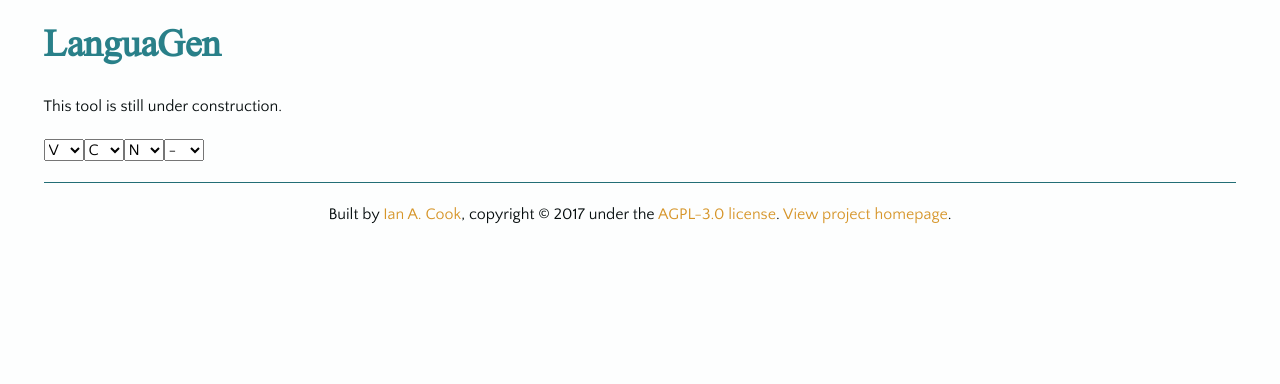
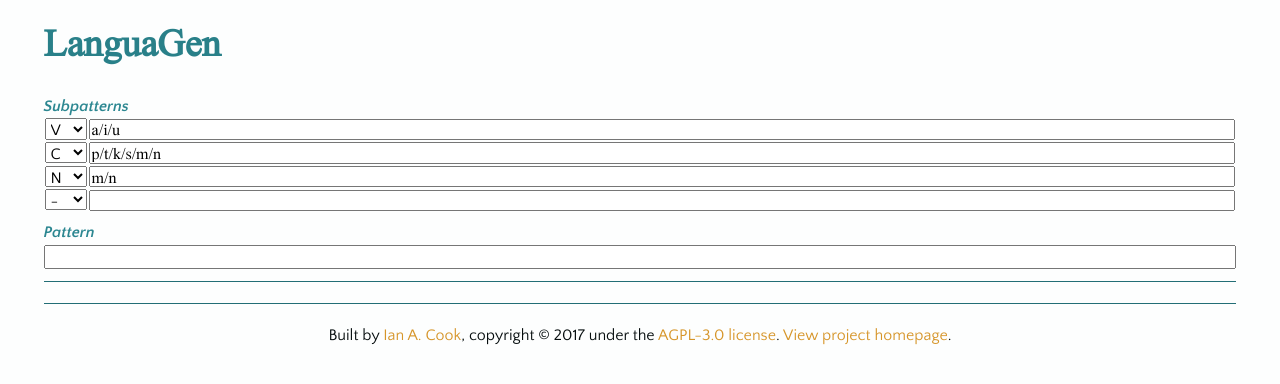
Before and after one commit to Susurrus-LLC/langua, a PHP site: page /gen in a window 1280 px wide. Shown: the part 161-545 px from the top of the page. Run offline with PHP 8.4, Linux system fonts and the light colour scheme; some libraries are stand-ins or nearby versions.

Commit message:
Adding gen subpattern and pattern inputs

```diff
--- a/gen.php
+++ b/gen.php
@@ -1,11 +1,15 @@
 <?php include("components/header.php"); ?>
 <div class="gen">
 	<h2 class="tool-title">LanguaGen</h2>
-	<p class="notice">This tool is still under construction.</p>
 	<div class="input">
-		<div class="subpatterns"></div>
-		<div class="pattern"></div>
-		<div class="control"></div>
+		<div class="subpatterns part">
+			<p class="section-title">Subpatterns</p>
+		</div>
+		<div class="pattern part">
+			<p class="section-title">Pattern</p>
+			<input type="text" class="pattern-input"></input>
+		</div>
+		<div class="control part"></div>
 	</div>
 	<div class="results">
 	</div>
--- a/scripts/gen.js
+++ b/scripts/gen.js
@@ -3,8 +3,8 @@
 subPs.subNum = 0;
 subPs.addRow = function () {
 	subPs.subNum++;
-	var perm = subPs.subNum <= 4 ? ' class="permanent"' : '';
-	$(".subpatterns").append('<select' + perm + ' data-sub="' + subPs.subNum + '" data-sel="-"></select>');
+	var perm = subPs.subNum <= 4 ? " permanent" : "";
+	$(".subpatterns").append('<div class="subps-row' + perm + '"><select data-sub="' + subPs.subNum + '" data-sel="-"></select><input type="text" data-subtext="' + subPs.subNum + '"></input></div>');
 	var $sub = $('[data-sub="' + subPs.subNum + '"]');
 	$sub.append('<option value="-" selected>-</option>');
 	for (var i = 0; i < subPs.options.length; i++) {
@@ -12,10 +12,12 @@
 		$sub.append('<option value="' + val + '">' + val + '</option>');
 	}
 };
-subPs.selectSub = function (subSel, selection) {
+subPs.selectSub = function (subSel, selection, subPtn) {
 	var $sub = $('[data-sub="' + subSel + '"]');
+	var $subText = $('[data-subtext="' + subSel + '"]');
 	$sub.val(selection).change();
 	$sub.data("sel", selection);
+	$subText.val(subPtn);
 }
 subPs.checkDupes = function () {
 	var dupeVals = [];
@@ -23,13 +25,15 @@
 };
 subPs.startup = function (custom) {
 	function addStartData() {
-		for (var i = 1; i <= Object.keys(subPs.data.subpatterns).length + 1; i++) {
+		for (var i = 1; i <= Object.keys(subPs.data.subpatterns).length; i++) {
 			subPs.addRow();
-			if (subPs.data.subpatterns["sub" + i] !== undefined) {
+			if (subPs.data.subpatterns.hasOwnProperty("sub" + i)) {
 				var selected = subPs.data.subpatterns["sub" + i].selected;
-				subPs.selectSub(i, selected);
+				var subPtn = subPs.data.subpatterns["sub" + i].subpattern;
+				subPs.selectSub(i, selected, subPtn);
 			}
 		}
+		subPs.addRow();
 		subPs.checkDupes();
 	}
 	if (custom) {
--- a/scripts/gen.min.js
+++ b/scripts/gen.min.js
@@ -1 +1 @@
-var subPs={};subPs.options=["A","B","C","D","E","F","G","H","I","J","K","L","M","N","O","P","Q","R","S","T","U","V","W","X","Y","Z"],subPs.subNum=0,subPs.addRow=function(){var s=++subPs.subNum<=4?' class="permanent"':"";$(".subpatterns").append("<select"+s+' data-sub="'+subPs.subNum+'" data-sel="-"></select>');var u=$('[data-sub="'+subPs.subNum+'"]');u.append('<option value="-" selected>-</option>');for(var t=0;t<subPs.options.length;t++){var a=subPs.options[t];u.append('<option value="'+a+'">'+a+"</option>")}},subPs.selectSub=function(s,u){var t=$('[data-sub="'+s+'"]');t.val(u).change(),t.data("sel",u)},subPs.checkDupes=function(){console.log($("select").length)},subPs.startup=function(s){function u(){for(var s=1;s<=Object.keys(subPs.data.subpatterns).length+1;s++)if(subPs.addRow(),void 0!==subPs.data.subpatterns["sub"+s]){var u=subPs.data.subpatterns["sub"+s].selected;subPs.selectSub(s,u)}subPs.checkDupes()}if(s);else $.getJSON("../data/gen.json",function(s){subPs.data=s,u()})},$(".gen").ready(function(){subPs.startup(!1)});
+var subPs={};subPs.options=["A","B","C","D","E","F","G","H","I","J","K","L","M","N","O","P","Q","R","S","T","U","V","W","X","Y","Z"],subPs.subNum=0,subPs.addRow=function(){var s=++subPs.subNum<=4?" permanent":"";$(".subpatterns").append('<div class="subps-row'+s+'"><select data-sub="'+subPs.subNum+'" data-sel="-"></select><input type="text" data-subtext="'+subPs.subNum+'"></input></div>');var t=$('[data-sub="'+subPs.subNum+'"]');t.append('<option value="-" selected>-</option>');for(var u=0;u<subPs.options.length;u++){var a=subPs.options[u];t.append('<option value="'+a+'">'+a+"</option>")}},subPs.selectSub=function(s,t,u){var a=$('[data-sub="'+s+'"]'),e=$('[data-subtext="'+s+'"]');a.val(t).change(),a.data("sel",t),e.val(u)},subPs.checkDupes=function(){console.log($("select").length)},subPs.startup=function(s){function t(){for(var s=1;s<=Object.keys(subPs.data.subpatterns).length;s++)if(subPs.addRow(),subPs.data.subpatterns.hasOwnProperty("sub"+s)){var t=subPs.data.subpatterns["sub"+s].selected,u=subPs.data.subpatterns["sub"+s].subpattern;subPs.selectSub(s,t,u)}subPs.addRow(),subPs.checkDupes()}if(s);else $.getJSON("../data/gen.json",function(s){subPs.data=s,t()})},$(".gen").ready(function(){subPs.startup(!1)});
--- a/styles/styles.css
+++ b/styles/styles.css
@@ -157,12 +157,21 @@
   font-size: 1rem;
 }
 
-button, input, optgroup, select {
+button, optgroup, select {
   font-family: "Quattrocento Sans", Helvetica, Arial, sans-serif;
 }
 
-textarea {
+textarea, input {
   font-family: Doulos, "Palatino Linotype", Palatino, serif;
+}
+
+.results {
+  border-top: 1px solid #236e76;
+}
+
+input {
+  -webkit-box-sizing: border-box;
+          box-sizing: border-box;
 }
 
 .grid {
@@ -191,4 +200,45 @@
   outline: 1px solid #d61f29;
 }
 
+.subps-row {
+  width: 100%;
+  display: -webkit-box;
+  display: -ms-flexbox;
+  display: flex;
+  -webkit-box-align: baseline;
+      -ms-flex-align: baseline;
+          align-items: baseline;
+}
+.subps-row input {
+  -webkit-box-flex: 1;
+      -ms-flex-positive: 1;
+          flex-grow: 1;
+}
+.subps-row select, .subps-row input {
+  padding: 1px;
+  margin: 1px;
+  height: 1.333rem;
+}
+
+.pattern-input {
+  width: 100%;
+  padding: 1px;
+  margin: 1px 0;
+}
+
+.part, .results {
+  margin-top: 0.6665rem;
+}
+
+input {
+  font-family: Doulos, "Palatino Linotype", Palatino, serif;
+}
+
+.section-title {
+  margin: 0;
+  font-style: italic;
+  font-weight: bold;
+  color: #2c8791;
+}
+
 /*# sourceMappingURL=styles.css.map */
--- a/styles/styles.sass
+++ b/styles/styles.sass
@@ -201,11 +201,17 @@
 button, input, optgroup, select, textarea
 	font-size: $ms1
 
-button, input, optgroup, select
+button, optgroup, select
 	font-family: $mainfont
 
-textarea
+textarea, input
 	font-family: $langfont
+
+.results
+	border-top: 1px solid darken($blu, 15%)
+
+input
+	box-sizing: border-box
 
 // *********************************************************** //
 // Home styles //
@@ -222,11 +228,39 @@
 		&:hover
 			outline: 1px solid rgba(darken($blu, 15%), 0.3)
 
+// *********************************************************** //
+// Gen styles //
+
 .duplicate
 	outline: 1px solid $red
 
-// *********************************************************** //
-// Gen styles //
+.subps-row
+	width: 100%
+	display: flex
+	align-items: baseline
+	input
+		flex-grow: 1
+	select, input
+		padding: 1px
+		margin: 1px
+		height: 2* $lnht
+
+.pattern-input
+	width: 100%
+	padding: 1px
+	margin: 1px 0
+
+.part, .results
+	margin-top: $lnht
+
+input
+	font-family: $langfont
+
+.section-title
+	margin: 0
+	font-style: italic
+	font-weight: bold
+	color: darken($blu, 8%)
 
 // *********************************************************** //
 // Morph styles //
```
Also changed, not shown: styles/styles.min.css, 1 other file.
